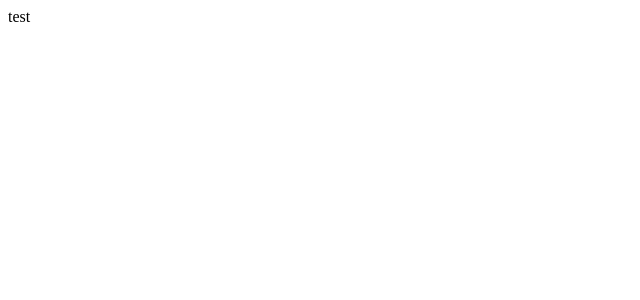
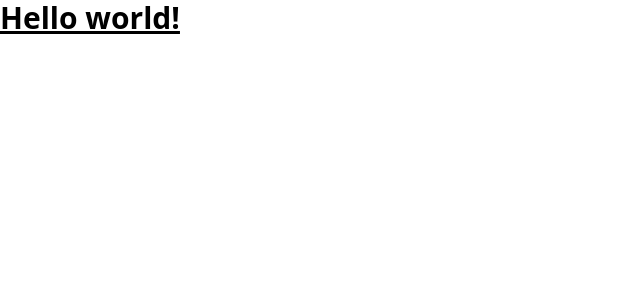
Before and after one commit to hsiao-i/Cammie, a Vue app: page / in a window 1280 px wide. Shown: the top 300 px of the page, without its empty margins (0-640 px from the left). Built offline with nearby package versions, Linux system fonts and the light colour scheme.

Commit message:
feat: Import Tailwind CSS to project and add Tailwind CSS sorting tool

```diff
--- a/package.json
+++ b/package.json
@@ -13,7 +13,9 @@
     "format": "prettier --write src/"
   },
   "dependencies": {
+    "@tailwindcss/vite": "^4.1.8",
     "pinia": "^3.0.1",
+    "tailwindcss": "^4.1.8",
     "vue": "^3.5.13"
   },
   "devDependencies": {
@@ -30,6 +32,7 @@
     "jiti": "^2.4.2",
     "npm-run-all2": "^7.0.2",
     "prettier": "3.5.3",
+    "prettier-plugin-tailwindcss": "^0.6.12",
     "typescript": "~5.8.0",
     "vite": "^6.2.4",
     "vite-plugin-vue-devtools": "^7.7.2",
--- a/src/App.vue
+++ b/src/App.vue
@@ -1,5 +1,7 @@
 <script setup lang="ts"></script>
 
 <template>
-  <main>test</main>
+  <main>
+    <h1 class="text-3xl font-bold underline">Hello world!</h1>
+  </main>
 </template>
--- /dev/null
+++ b/src/assets/css/tailwindStyle.css
@@ -0,0 +1 @@
+@import 'tailwindcss';
--- a/vite.config.ts
+++ b/vite.config.ts
@@ -4,10 +4,11 @@ import { resolve } from 'node:path';
 import { defineConfig } from 'vite';
 import vue from '@vitejs/plugin-vue';
 import vueDevTools from 'vite-plugin-vue-devtools';
+import tailwindcss from '@tailwindcss/vite';
 
 // https://vite.dev/config/
 export default defineConfig({
-  plugins: [vue(), vueDevTools()],
+  plugins: [vue(), vueDevTools(), tailwindcss()],
   resolve: {
     alias: {
       '@': fileURLToPath(new URL('./src', import.meta.url)),
```
Also changed, not shown: src/main.ts (+8 -6 lines), .prettierrc.json, 1 other file (tests, documents, lock files or other folders).
